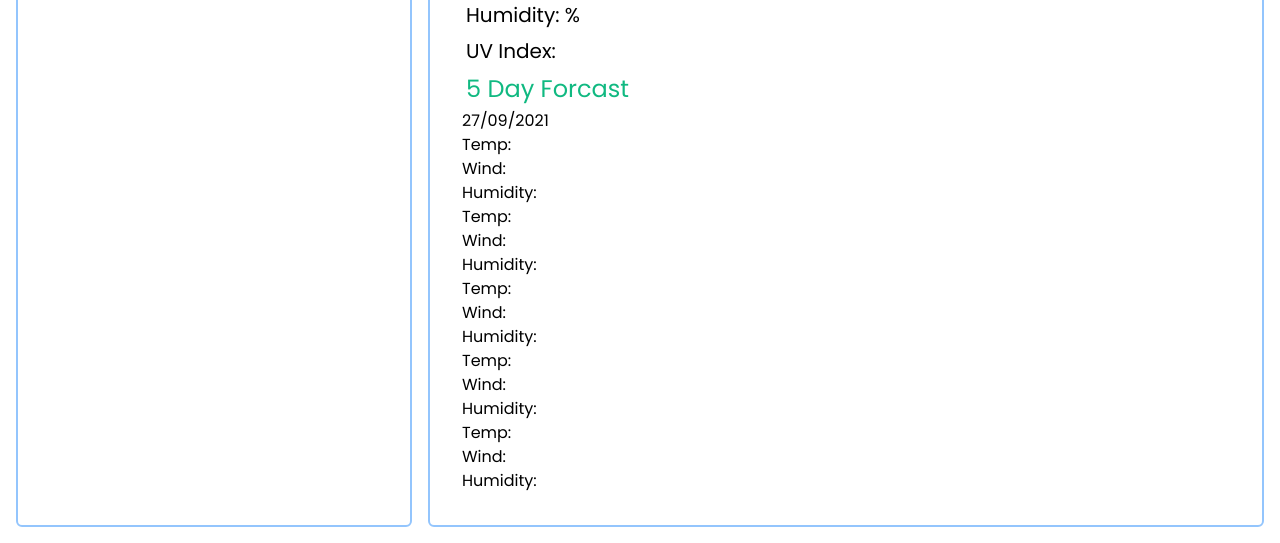
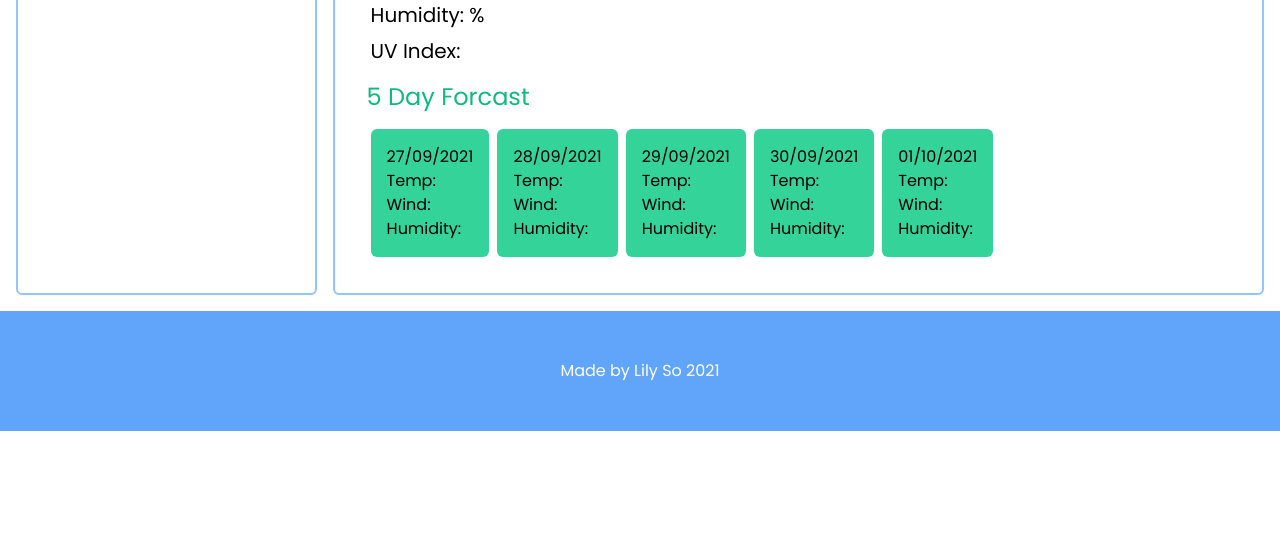
Before and after one commit to lilyso/weather-dashboard, a plain HTML site: page index.html in a window 1280 px wide. Shown: the part 265-808 px from the top of the page. Drawn offline with nearby package versions, Linux system fonts and the light colour scheme.

Commit message:
uv index

```diff
--- a/assets/js/script.js
+++ b/assets/js/script.js
@@ -27,9 +27,21 @@
 // Current date
 document.querySelector("#current-date").textContent =
   moment().format("DD/MM/YYYY");
-
+//Five day forcast dates
 document.querySelector("#day2").textContent = moment()
   .add(1, "day")
+  .format("DD/MM/YYYY");
+document.querySelector("#day3").textContent = moment()
+  .add(2, "day")
+  .format("DD/MM/YYYY");
+document.querySelector("#day4").textContent = moment()
+  .add(3, "day")
+  .format("DD/MM/YYYY");
+document.querySelector("#day5").textContent = moment()
+  .add(4, "day")
+  .format("DD/MM/YYYY");
+document.querySelector("#day6").textContent = moment()
+  .add(5, "day")
   .format("DD/MM/YYYY");
 
 var apiKey = "65f855456871827b60b4fe75048ff499";
@@ -49,19 +61,42 @@ formEl.addEventListener("submit", function (event) {
 });
 
 async function getWeather() {
-  //   var fivedayforecast = await fetch(
-  //     `https://api.openweathermap.org/data/2.5/forecast?q=${userInput.value}&appid=${apiKey}&units=metric`
-  //   ).then((response) => response.json());
-  //   console.log(fivedayforecast);
+  var fivedayForecast = await fetch(
+    `https://api.openweathermap.org/data/2.5/forecast?q=${userInput.value}&appid=${apiKey}&units=metric`
+  ).then((response) => response.json());
+  console.log(fivedayForecast);
 
   var oneCall = await fetch(
-    `https://api.openweathermap.org/data/2.5/onecall?lat=${fivedayforecast.city.coord.lat}&lon=${fivedayforecast.city.coord.lon}&appid=${apiKey}&units=metric`
+    `https://api.openweathermap.org/data/2.5/onecall?lat=${fivedayForecast.city.coord.lat}&lon=${fivedayForecast.city.coord.lon}&appid=${apiKey}&units=metric`
   ).then((response) => response.json());
   console.log(oneCall);
+
   var displayCity = userInput.value.toUpperCase();
   currentCity.textContent = displayCity;
   tempVal.textContent = oneCall.current.temp;
   windVal.textContent = oneCall.current.wind_speed;
   humidVal.textContent = oneCall.current.humidity;
   uviVal.textContent = oneCall.current.uvi;
+  uvIndexLevel();
+  //   displayForecast();
 }
+
+// function displayForecast() {
+//   var foreCards = [];
+// }
+
+function uvIndexLevel() {
+  var colorIndex = parseInt(uviVal.textContent);
+  console.log(colorIndex);
+  if (colorIndex <= 2) {
+    uviVal.classList.add("bg-green-300");
+  } else if (colorIndex >= 3 && colorIndex <= 5) {
+    uviVal.classList.add("bg-yellow-300");
+  } else if (colorIndex >= 6 && colorIndex <= 7) {
+    uviVal.classList.add("bg-yellow-600");
+  } else if (colorIndex >= 8 && colorIndex <= 10) {
+    uviVal.classList.add("bg-red-500");
+  } else if (colorIndex >= 11) {
+    uviVal.classList.add("bg-red-700");
+  }
+}
--- a/index.html
+++ b/index.html
@@ -6,6 +6,7 @@
     <title>Weather Dashboard</title>
     <meta name="description" content="Worldwide Weather Dashboard" />
     <meta name="viewport" content="width=device-width, initial-scale=1" />
+    <script src="https://use.fontawesome.com/a9d6b3654b.js"></script>
     <link rel="preconnect" href="https://fonts.googleapis.com" />
     <link rel="preconnect" href="https://fonts.gstatic.com" crossorigin />
     <link
@@ -25,7 +26,19 @@
       </h1>
     </header>
     <main class="flex flex-wrap m-2">
-      <aside class="lg:flex-2 p-8 border-2 border-blue-300 rounded-md m-2">
+      <aside
+        class="
+          w-full
+          md:
+          flex-1
+          lg:
+          flex-1
+          p-8
+          border-2 border-blue-300
+          rounded-md
+          m-2
+        "
+      >
         <h3 class="text-xl m-1">Search for a city</h3>
         <form id="search-form">
           <input
@@ -58,7 +71,17 @@
         </form>
         <section id="saved-city" class=""></section>
       </aside>
-      <section class="lg:flex-1 p-8 border-2 border-blue-300 rounded-md m-2">
+      <section
+        class="
+          md:
+          flex-grow
+          lg:flex-grow
+          p-8
+          border-2 border-blue-300
+          rounded-md
+          m-2
+        "
+      >
         <h2 class="text-3xl text-blue-400 font-semibold">
           <span id="current-city"></span> <span id="current-date"></span
           ><span id="weather-icon"></span>
@@ -67,43 +90,51 @@
           <h3 class="p-1">Temp: <span id="temp"></span>&#8451;</h3>
           <h3 class="p-1">Wind: <span id="wind"></span>MPH</h3>
           <h3 class="p-1">Humidity: <span id="humid"></span>%</h3>
-          <h3 class="p-1">UV Index: <span id="uvi" class="uv-index"></span></h3>
+          <h3 class="p-1">
+            UV Index:
+            <span id="uvi" class="uv-index py-1 px-2 rounded-md"></span>
+          </h3>
         </section>
         <section id="forcast">
-          <h2 class="text-2xl p-1 text-green-500">5 Day Forcast</h2>
-          <section class="card1">
+          <h2 class="text-2xl py-3 text-green-500">5 Day Forcast</h2>
+          <div class="flex flex-wrap">
+            <section class="card1 rounded-md m-1 p-4 bg-green-400">
               <h3 id="day2"></h3>
-            <h4>Temp:</h4>
-            <h4>Wind:</h4>
-            <h4>Humidity:</h4>
+              <h4>Temp: <span id="temp2"></span></h4>
+              <h4>Wind: <span id="temp2"></span></h4>
+              <h4>Humidity: <span id="temp2"></span></h4>
             </section>
-          <section class="card2">
+            <section class="card2 rounded-md m-1 p-4 bg-green-400">
               <h3 id="day3"></h3>
-            <h4>Temp:</h4>
-            <h4>Wind:</h4>
-            <h4>Humidity:</h4>
+              <h4>Temp: <span id="temp2"></span></h4>
+              <h4>Wind: <span id="temp2"></span></h4>
+              <h4>Humidity: <span id="temp2"></span></h4>
             </section>
-          <section class="card3">
+            <section class="card3 rounded-md m-1 p-4 bg-green-400">
               <h3 id="day4"></h3>
-            <h4>Temp:</h4>
-            <h4>Wind:</h4>
-            <h4>Humidity:</h4>
+              <h4>Temp: <span id="temp3"></span></h4>
+              <h4>Wind: <span id="wind3"></span></h4>
+              <h4>Humidity: <span id="hum3"></span></h4>
             </section>
-          <section class="card4">
+            <section class="card4 rounded-md m-1 p-4 bg-green-400">
               <h3 id="day5"></h3>
-            <h4>Temp:</h4>
-            <h4>Wind:</h4>
-            <h4>Humidity:</h4>
+              <h4>Temp: <span id="temp5"></span></h4>
+              <h4>Wind: <span id="wind5"></span></h4>
+              <h4>Humidity: <span id="hum5"></span></h4>
             </section>
-          <section class="card5">
+            <section class="card5 rounded-md m-1 p-4 bg-green-400">
               <h3 id="day6"></h3>
-            <h4>Temp:</h4>
-            <h4>Wind:</h4>
-            <h4>Humidity:</h4>
+              <h4>Temp: <span id="temp6"></span></h4>
+              <h4>Wind: <span id="wind6"></span></h4>
+              <h4>Humidity: <span id="hum6"></span></h4>
             </section>
+          </div>
         </section>
       </section>
     </main>
+    <footer class="text-white bg-blue-400 text-center p-12">
+      <h5>Made by Lily So 2021</h5>
+    </footer>
     <script src="https://cdnjs.cloudflare.com/ajax/libs/moment.js/2.20.1/moment.min.js"></script>
     <script src="assets/js/script.js"></script>
   </body>
```
Lines whose indentation alone changed are shown as unchanged.
